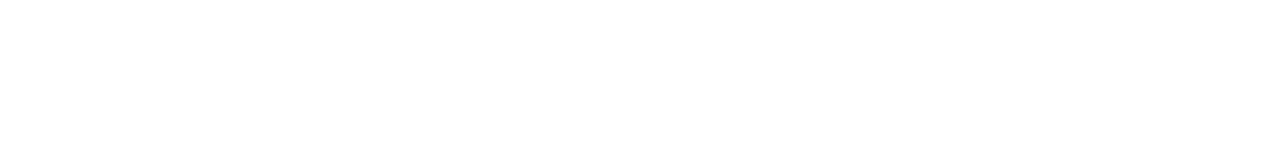
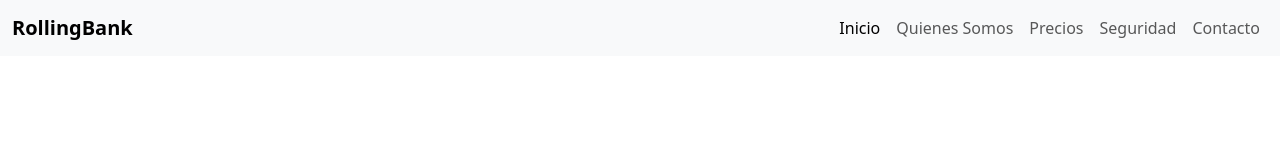
Before and after one commit to carolinavalverde/rollingbank.75i, a plain HTML site: page index.html in a window 1280 px wide. Drawn offline with Linux system fonts and the light colour scheme.

Commit message:
navbar terminado

```diff
--- a/index.html
+++ b/index.html
@@ -12,7 +12,55 @@
   </head>
   <body>
     <header>
-        <nav></nav>
+      <nav class="navbar navbar-expand-lg bg-body-tertiary">
+        <div class="container-fluid">
+          <a class="navbar-brand fw-bolder" href="./index.html">RollingBank</a>
+          <button
+            class="navbar-toggler"
+            type="button"
+            data-bs-toggle="collapse"
+            data-bs-target="#navbarSupportedContent"
+            aria-controls="navbarSupportedContent"
+            aria-expanded="false"
+            aria-label="Toggle navigation"
+          >
+            <span class="navbar-toggler-icon"></span>
+          </button>
+          <div
+            class="collapse navbar-collapse justify-content-lg-end"
+            id="navbarSupportedContent"
+          >
+            <div class="d-flex">
+              <ul class="navbar-nav me-auto mb-2 mb-lg-0">
+                <li class="nav-item">
+                  <a
+                    class="nav-link active"
+                    aria-current="page"
+                    href="./index.html"
+                    >Inicio</a
+                  >
+                </li>
+                <li class="nav-item">
+                  <a class="nav-link" href="./pages/quienesSomos.html"
+                    >Quienes Somos</a
+                  >
+                </li>
+                <li class="nav-item">
+                  <a class="nav-link" href="./pages/precios.html">Precios</a>
+                </li>
+                <li class="nav-item">
+                  <a class="nav-link" href="./pages/seguridad.html"
+                    >Seguridad</a
+                  >
+                </li>
+                <li class="nav-item">
+                  <a class="nav-link" href="./pages/contacto.html">Contacto</a>
+                </li>
+              </ul>
+            </div>
+          </div>
+        </div>
+      </nav>
     </header>
     <main>
       <section class="container mb-2">
@@ -23,7 +71,7 @@
       </section>
       <section class="container-fluid">
         <div>
-                <img src="" alt="">
+          <img src="" alt="" />
         </div>
         <div>
           <div>
@@ -37,10 +85,7 @@
           </div>
         </div>
       </section>
-        <section class="container bg-primary">
-
-        </section>
-
+      <section class="container bg-primary"></section>
     </main>
     <footer></footer>
     <script src="./js/bootstrap.min.js"></script>
```
Lines whose indentation alone changed are shown as unchanged.
